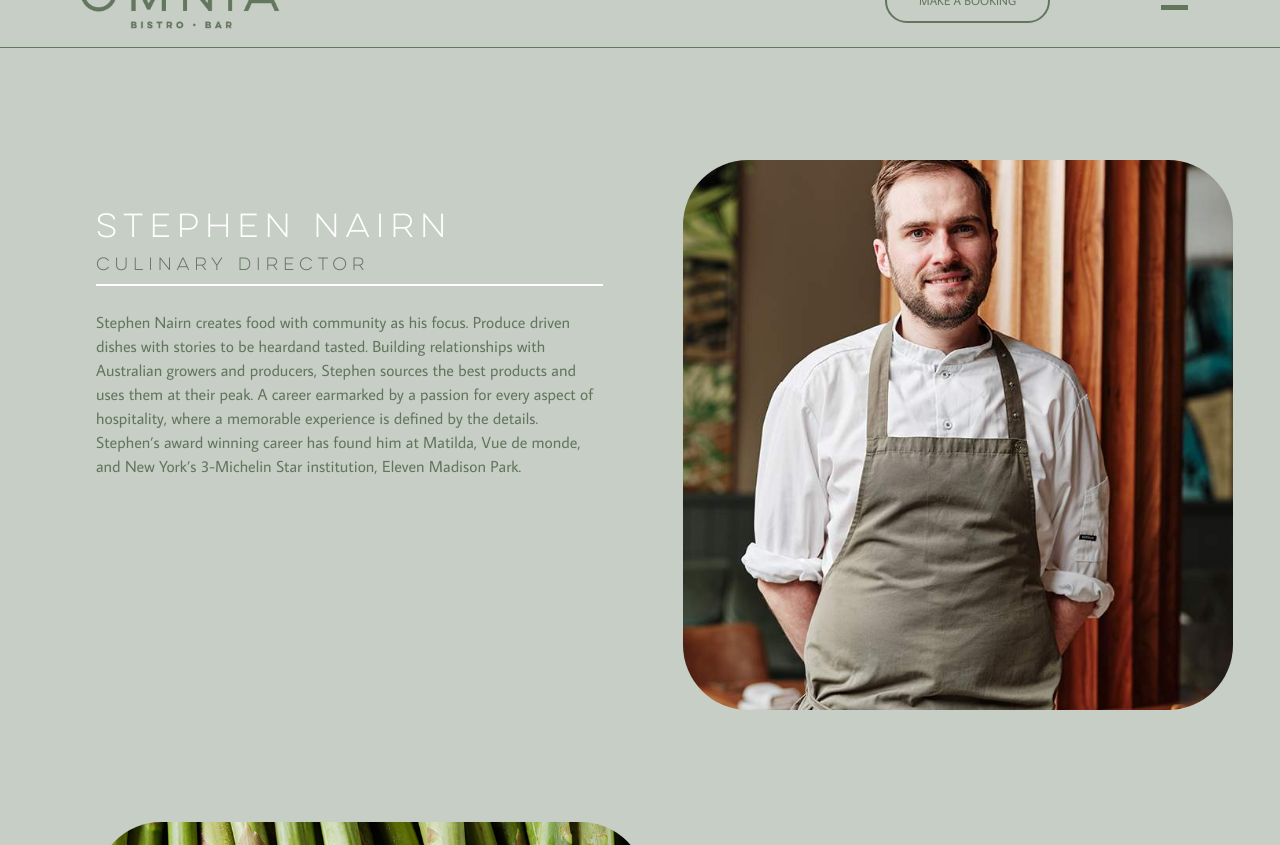
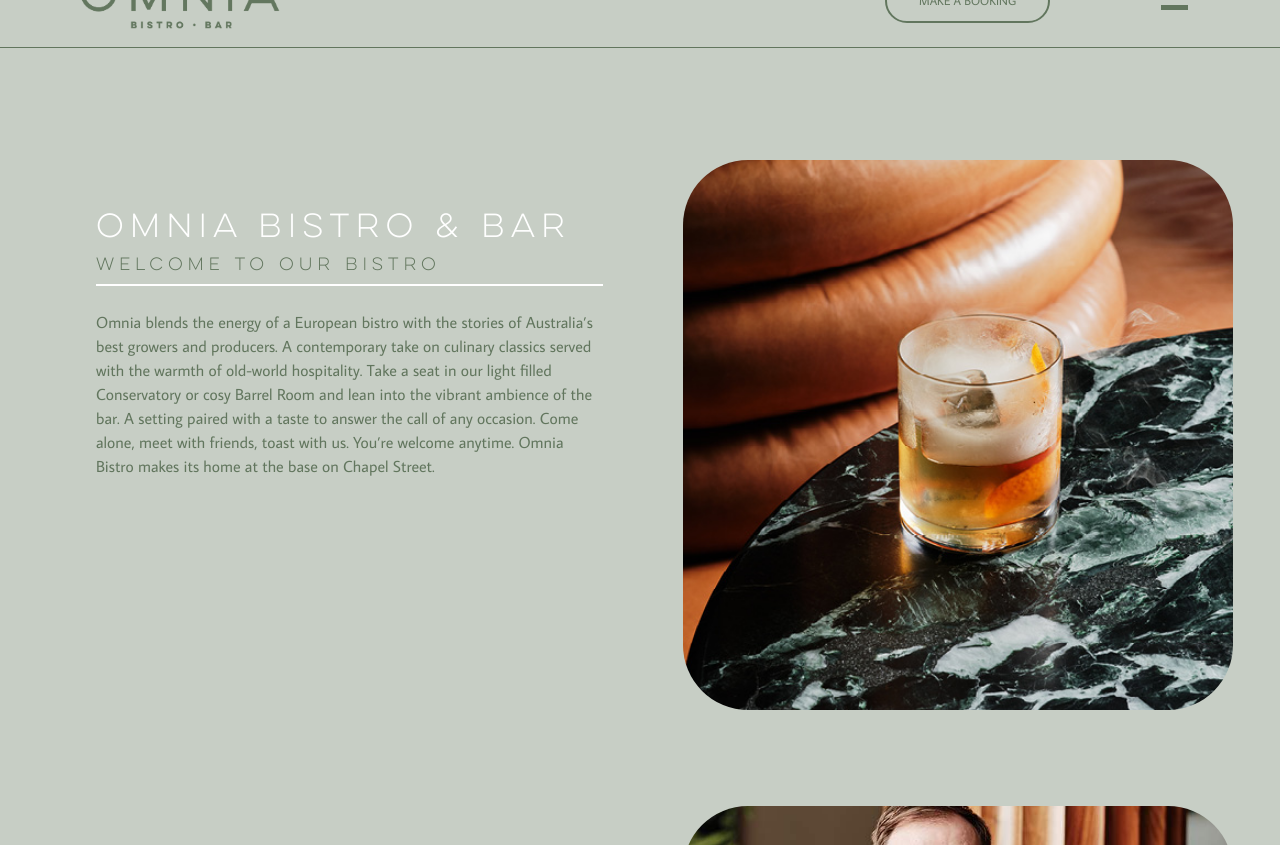
Before and after one commit to yugenomnia/omnia, a Jekyll site: the page built from _pages/about.md, in a window 1280 px wide and 900 px high, scrolled down 849 px, cut to the strip 55-900 px from the top of the window. Built offline with Jekyll 4.4.1, drawn with Linux system fonts in a browser that asks for light colours.

Commit message:
TinaCMS content update by Yugen Omnia

```diff
--- a/_pages/about.md
+++ b/_pages/about.md
@@ -2,6 +2,17 @@
 layout: about
 permalink: /about/
 team_members:
+  - name: Omnia Bistro & Bar
+    title: Welcome to our bistro
+    text: >-
+      Omnia blends the energy of a European bistro with the stories of
+      Australia’s best growers and producers. A contemporary take on culinary
+      classics served with the warmth of old-world hospitality. Take a seat in
+      our light filled Conservatory or cosy Barrel Room and lean into the
+      vibrant ambience of the bar. A setting paired with a taste to answer the
+      call of any occasion. Come alone, meet with friends, toast with us. You’re
+      welcome anytime. Omnia Bistro makes its home at the base on Chapel Street.
+    img: /assets/images/smoked f.jpg
   - name: Stephen Nairn
     title: Culinary Director
     text: >-
```
